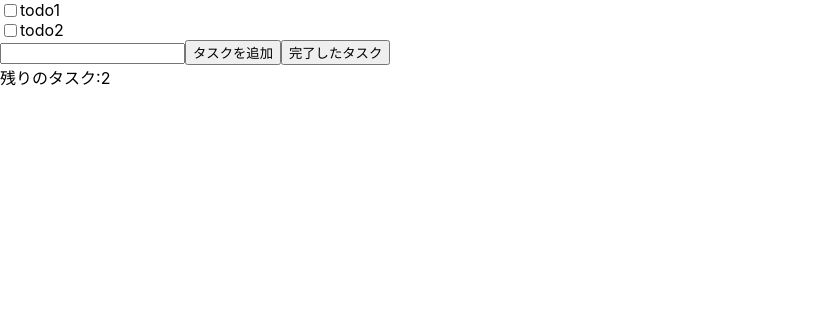
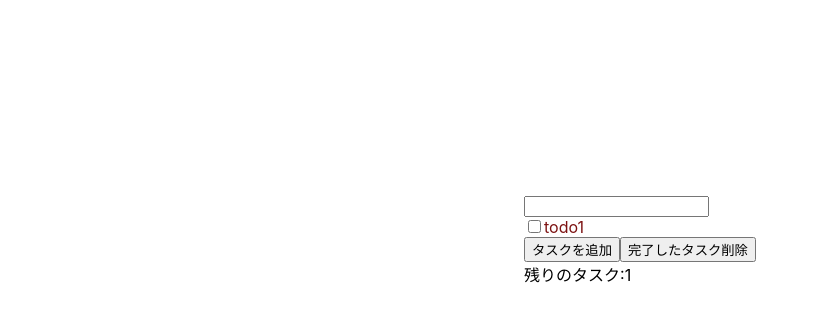
Before and after one commit to wuyftomato2024/TodoList-test, a React (Create React App) app: page /main in a window 1280 px wide. Shown: the top 322 px of the page, without its empty margins (0-819 px from the left). Built offline with nearby package versions, Linux system fonts and the light colour scheme.

Commit message:
up 0513 13:00

```diff
--- a/package.json
+++ b/package.json
@@ -10,6 +10,7 @@
     "react-dom": "^18.3.1",
     "react-router-dom": "^6.23.0",
     "react-scripts": "5.0.1",
+    "styled-components": "^6.1.11",
     "web-vitals": "^2.1.4"
   },
   "scripts": {
--- a/src/App.js
+++ b/src/App.js
@@ -1,6 +1,8 @@
 import { BrowserRouter, Route, Routes, Navigate } from "react-router-dom";
 
 import { Main } from './pages/main/main';
+
+
 
 function App() {
 
--- /dev/null
+++ b/src/components/textBar/styled.js
@@ -0,0 +1,8 @@
+import styled from "styled-components";
+
+export const Style = styled.div`
+display:flex;
+flex-direction:column;
+color : #7d1212;
+
+`;
--- a/src/components/textBar/textBar.js
+++ b/src/components/textBar/textBar.js
@@ -1,9 +1,18 @@
 import React from "react";
+import { Style } from "../textBar/styled";
+
+
 
 export const TextBar = ({ props }) => {
-    return (<div>
-        {props.name}
-    </div>)
+    return (
 
 
+           <Style>
+                <div>
+                 {props.name}
+                </div>
+           </Style>
+
+
+    );
 }
--- a/src/pages/main/main.js
+++ b/src/pages/main/main.js
@@ -1,24 +1,29 @@
 import React, { useState, useRef } from "react";
 import { TextBar } from "../../components/textBar/textBar";
 import {v4 as uuidv4} from 'uuid';
+import {Mainstyle} from "./styled";
+
+
+
 export const Main = () => {
-    const [input, setInput] = useState("");
+    // const [input, setInput] = useState("");
 
 
     const [todos, setTodos] = useState([
         { id: 1, name: "todo1", completed: false },
-        { id: 2, name: "todo2", completed: false },
+        // { id: 2, name: "todo2", completed: false },
     ]);
 
     const todoNameRef = useRef();
+
     const handleAddTodo = () =>{
-        let name = todoNameRef.current.value;
-        console.log(name);
+        const name = todoNameRef.current.value;
 
-        setTodos([...todos,{id:uuidv4(),name:name,completed:false}]);
-
+        setTodos([...todos,{id:uuidv4(), name:name,completed:false}]);
         todoNameRef.current.value =null;
     };
+
+
 
     const toggleCheckbox = (id) => {
         // チェックボックスの状態を切り替えるためのロジック
@@ -29,28 +34,36 @@ export const Main = () => {
         );
     };
 
+    const handleDelTodo = () => {
+        const newtodos = todos.filter(todo => todo.completed === false);
+        setTodos(newtodos);
+      };
+
 
 
     return (
+        <Mainstyle>
             <div>
+               <input type="text" ref={todoNameRef}/>
                {todos.map((todo) => (
-                <div key={todo.id} style={{ display: "flex", alignItems: "center" }}>
+                    <div key={todo.id} style={{ display: "flex", alignItems: "center" }} >
                         <input
                             type="checkbox"
                             checked={todo.completed}
                             onChange={() => toggleCheckbox(todo.id)}
                         />
-                    <TextBar props={todo} />
+
+                       <TextBar props={todo}/>
                     </div>
                 ))}
-            <input type="text" ref={todoNameRef}/>
                 <button onClick={handleAddTodo}>タスクを追加</button>
-            <button>完了したタスク</button>
+                <button onClick={handleDelTodo}>完了したタスク削除</button>
                 <div>
                     残りのタスク:
                     {todos.filter((todo) => !todo.completed).length}
                 </div>
             </div>
+        </Mainstyle>
     );
 
 }
--- /dev/null
+++ b/src/pages/main/styled.js
@@ -0,0 +1,8 @@
+import styled from "styled-components";
+
+export const Mainstyle = styled.div`
+display: flex;
+justify-content: center;
+align-items: center;
+height: 60vh;
+`;
```
Also changed, not shown: 1 other file (tests, documents, lock files or other folders). Lines whose indentation alone changed are shown as unchanged.
